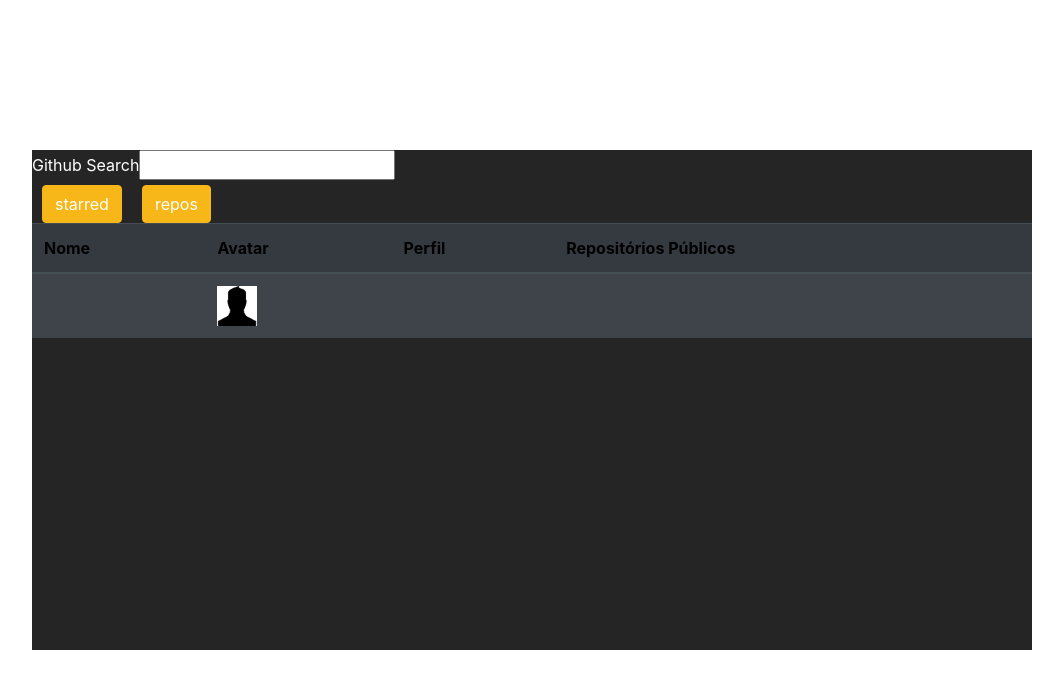
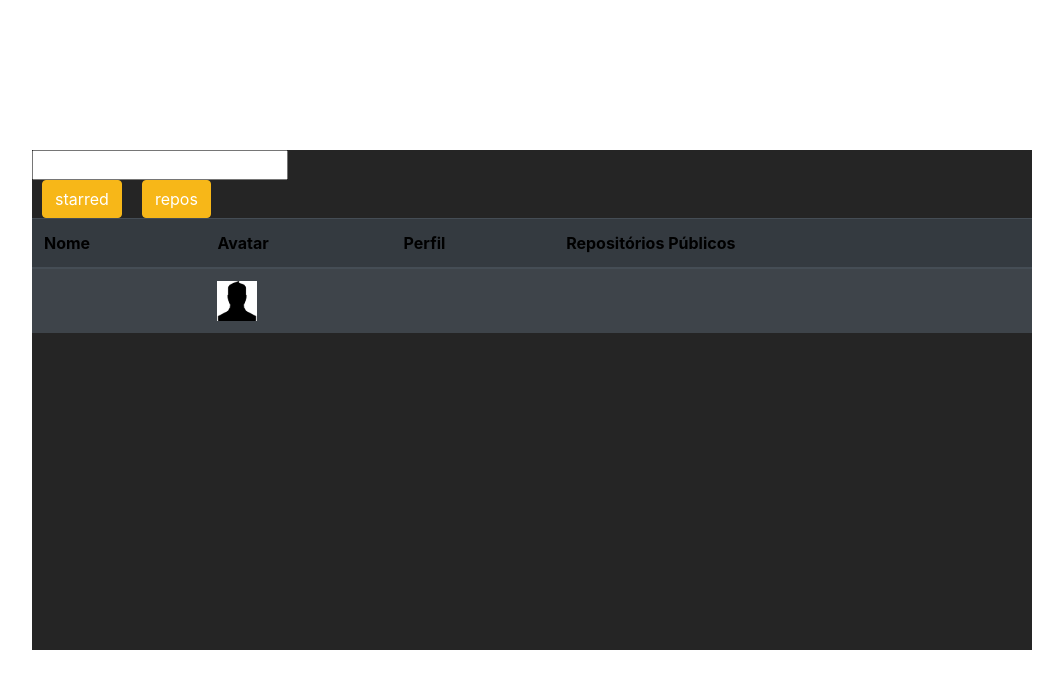
Before and after one commit to felipeDesenvolvedor/compass-uol, a React (Create React App) app: page / in a window 1280 px wide. Shown: the top 688 px of the page, without its empty margins (108-1171 px from the left). Built offline with nearby package versions, Linux system fonts and the light colour scheme.

Commit message:
Search User

```diff
--- a/src/components/Events/index.js
+++ b/src/components/Events/index.js
@@ -1,9 +1,9 @@
 import {getUser} from '../../api/index.js';
 
-const eventKeyUp = props => {
+const eventKeyUp = (props, setTableData) => {
     if(props.keyCode === 13) {
         getUser(props).then(json =>{
-            console.log(json);
+            setTableData({userName:json.name, userAvatar:json.avatar_url, userPerfil:json.html_url, userRepositories:json.public_repos});
         });
     }
 };
--- a/src/components/Form/index.js
+++ b/src/components/Form/index.js
@@ -7,7 +7,8 @@ const eventHaldler = (event) => {
     event.preventDefault();
 }
 
-const Form = () => {
+const Form = (props) => {
+
   return(
     <form onSubmit={eventHaldler}>
         <fieldset>
--- a/src/components/Table/index.js
+++ b/src/components/Table/index.js
@@ -24,35 +24,29 @@ const TableHead = () => {
 }
 
 const TableBody = (props) => {
-    const {userName, userAvatar, userPerfil, userRespositories} = props;
+    const {userName, userAvatar, userPerfil, userRepositories} = props.userGithub;
     return(
         <tbody>
             <tr>
-                <td scope="row"></td>
-                <td><Avatar srcImg={""} alt="Avatar de usuario"/></td>
-                <td></td>
-                <td></td>
+                <td scope="row">{userName}</td>
+                <td><Avatar srcImg={userAvatar} alt="Avatar de usuario"/></td>
+                <td>{userPerfil}</td>
+                <td>{userRepositories}</td>
             </tr>
         </tbody>
     );
 }
 
-class Table extends Component {
+const Table = props => {
+    const userGithub = props.statleTable;
 
-    constructor(props) {
-        super(props);
-    }
+    return(
+        <TableStyled>
+            <TableHead />
+            <TableBody userGithub={userGithub}/>
+        </TableStyled>
 
-    render(){
-        const {userGithub} = this.props;
-
-        return(
-            <TableStyled>
-                <TableHead />
-                <TableBody/>
-            </TableStyled>
-        );
-    }
+    );
 }
 
 export default Table;
--- a/src/components/Wrapper/index.js
+++ b/src/components/Wrapper/index.js
@@ -1,6 +1,8 @@
+import React, { useState } from "react";
 import styled from 'styled-components';
 import '../../assets/colors.css';
-import Form from "../Form";
+import Button from "../Button";
+import {eventKeyUp} from '../Events';
 import Table from '../Table';
 
 
@@ -17,15 +19,32 @@ const WrapperStyled = styled.div`
 
 const Wrapper = () => {
 
-    const state = {dataTable:""}
+    const [tableData, setTableData] = useState({userName:"", userAvatar:"", userPerfil:"", userRepositories:""});
+
+    const search = (props) => {
+        eventKeyUp(props, setTableData);
+    }
+
+    const eventHaldler = (event) => {
+        event.preventDefault();
+    }
 
     return (
         <WrapperStyled>
-            <Form />
-            <Table />
+            <form onSubmit={eventHaldler}>
+                <fieldset>
+                    <input onKeyUp={search}/>
+                </fieldset>
+
+                <fieldset>
+                    <Button className="form__button btn btn-primary" >starred</Button>
+                    <Button className="form__button btn btn-primary">repos</Button>
+                </fieldset>
+            </form>
+            <Table statleTable={tableData}/>
         </WrapperStyled>
     );
 }
 
 
-export default Wrapper;
+export default Wrapper
```
Also changed, not shown: 1 other file (tests, documents, lock files or other folders).
